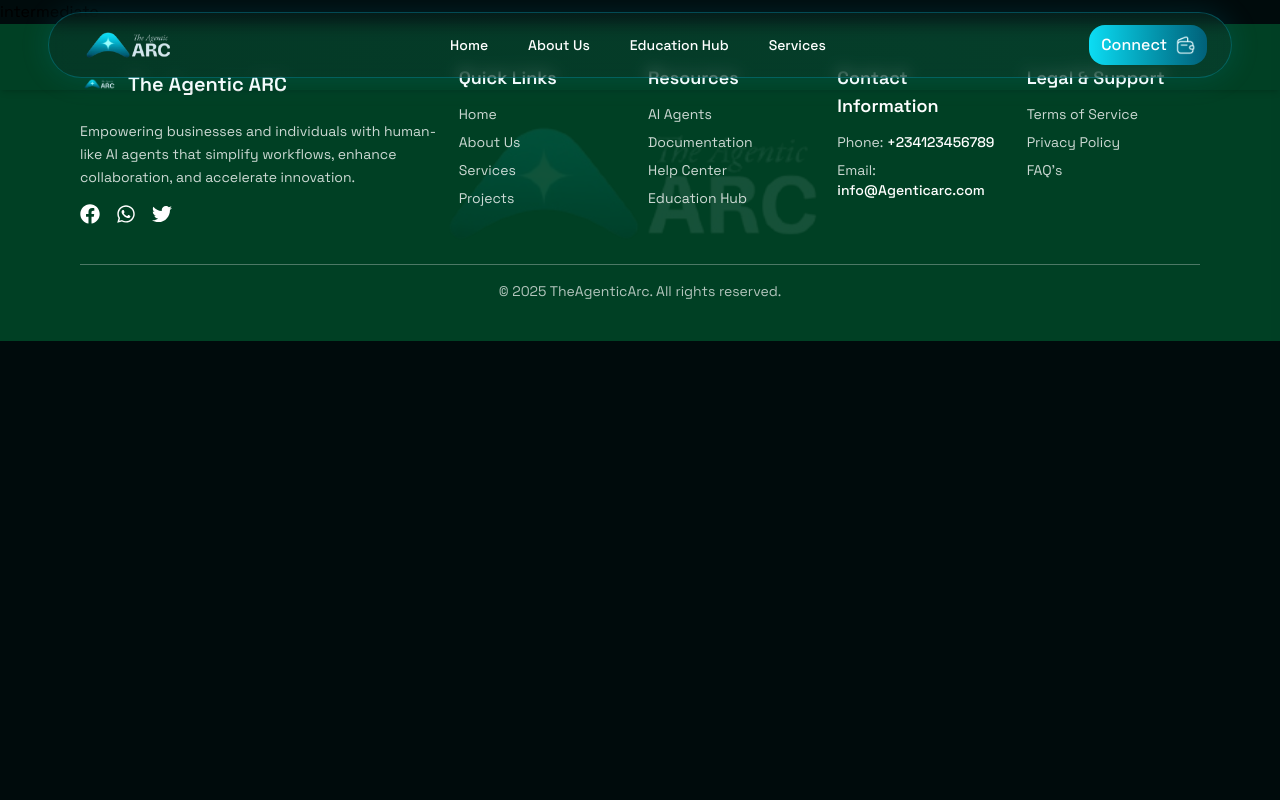
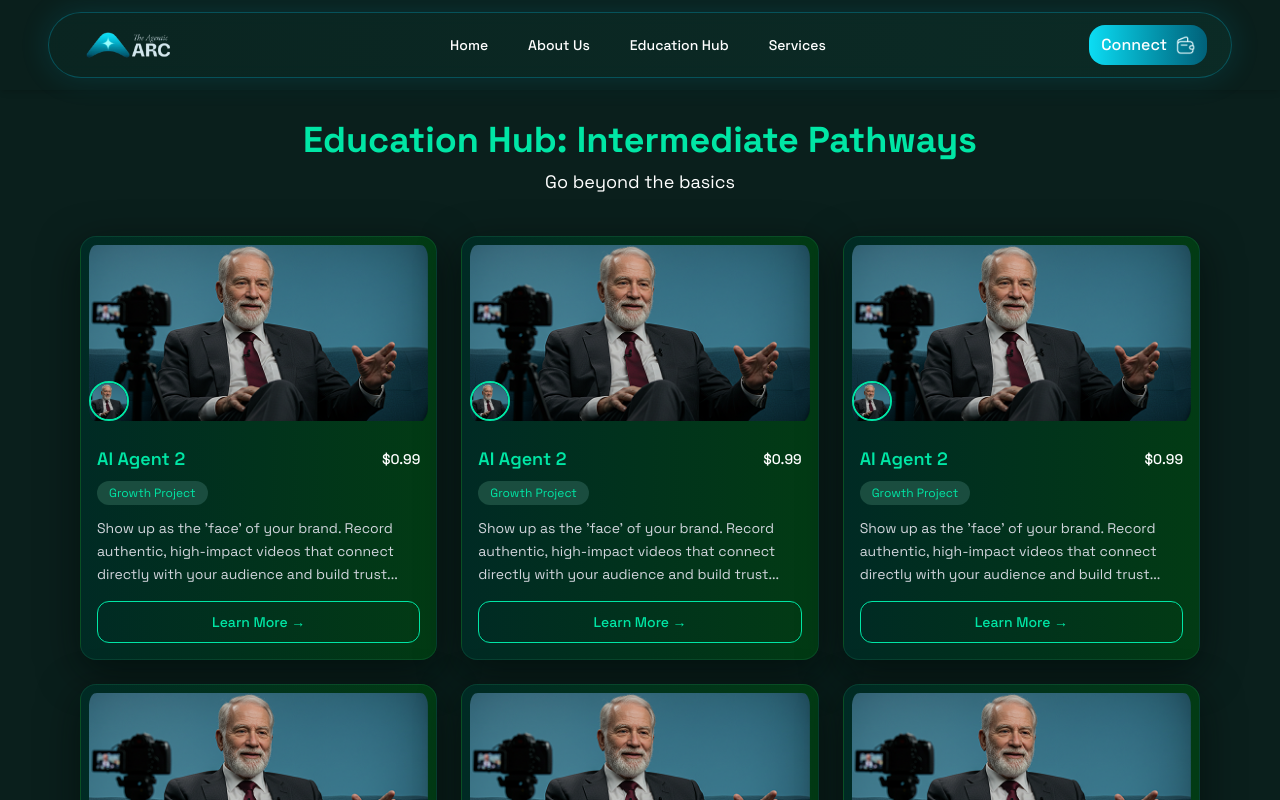
Before and after one commit to G3ntl3/Agentic-Arc, a React (Vite) app: page /intermediate in a window 1280 px wide. Shown: the top 800 px of the page. Built offline with nearby package versions, Linux system fonts and the light colour scheme; no server answers; a web font is replaced by a local one.

Commit message:
added intermediate component

```diff
--- a/src/pages/Education Hub/Basic.jsx
+++ b/src/pages/Education Hub/Basic.jsx
@@ -71,7 +71,7 @@ const Basic = () => {
         </div>
       </div>
             <h3 className=" text-xl font-semibold mb-2 text-[#37dca1]">{c.title}</h3>
-            <p className=" text text-white text-sm leading-relaxed text-[#37dca1]">
+            <p className=" text text- text-sm leading-relaxed text-[#37dca1]">
               {c.text}
             </p>
           </div>
--- a/src/pages/Education Hub/Intermediate.jsx
+++ b/src/pages/Education Hub/Intermediate.jsx
@@ -1,11 +1,164 @@
-import React from 'react'
+import React from 'react';
+import faceless from '../../assets/sevices/faced.png';
 
 const Intermediate = () => {
+  const courses = [
+    {
+      id: 1,
+      title: "AI Agent 2",
+      price: "$0.99",
+      category: "Growth Project",
+      image: faceless,
+      avatar: faceless,
+      description: "Show up as the 'face' of your brand. Record authentic, high-impact videos that connect directly with your audience and build trust..."
+    },
+    {
+      id: 2,
+      title: "AI Agent 2",
+      price: "$0.99",
+      category: "Growth Project",
+      image: faceless,
+      avatar: faceless,
+      description: "Show up as the 'face' of your brand. Record authentic, high-impact videos that connect directly with your audience and build trust..."
+    },
+    {
+      id: 3,
+      title: "AI Agent 2",
+      price: "$0.99",
+      category: "Growth Project",
+      image:faceless,
+      avatar:faceless,
+      description: "Show up as the 'face' of your brand. Record authentic, high-impact videos that connect directly with your audience and build trust..."
+    },
+    {
+      id: 4,
+      title: "AI Agent 2",
+      price: "$0.99",
+      category: "Growth Project",
+      image: faceless,
+      avatar: faceless,
+      description: "Show up as the 'face' of your brand. Record authentic, high-impact videos that connect directly with your audience and build trust..."
+    },
+    {
+      id: 5,
+      title: "AI Agent 2",
+      price: "$0.99",
+      category: "Growth Project",
+      image: faceless,
+      avatar: faceless,
+      description: "Show up as the 'face' of your brand. Record authentic, high-impact videos that connect directly with your audience and build trust..."
+    },
+    {
+      id: 6,
+      title: "AI Agent 2",
+      price: "$0.99",
+      category: "Growth Project",
+      image:faceless,
+      avatar:faceless,
+      description: "Show up as the 'face' of your brand. Record authentic, high-impact videos that connect directly with your audience and build trust..."
+    },
+    {
+      id: 7,
+      title: "AI Agent 2",
+      price: "$0.99",
+      category: "Growth Project",
+      image: faceless,
+      avatar: faceless,
+      description: "Show up as the 'face' of your brand. Record authentic, high-impact videos that connect directly with your audience and build trust..."
+    },
+    {
+      id: 8,
+      title: "AI Agent 2",
+      price: "$0.99",
+      category: "Growth Project",
+      image: faceless,
+      avatar: faceless,
+      description: "Show up as the 'face' of your brand. Record authentic, high-impact videos that connect directly with your audience and build trust..."
+    },
+    {
+      id: 9,
+      title: "AI Agent 2",
+      price: "$0.99",
+      category: "Growth Project",
+      image:faceless,
+      avatar:faceless,
+      description: "Show up as the 'face' of your brand. Record authentic, high-impact videos that connect directly with your audience and build trust..."
+    }
+  ];
+
   return (
-    <div>
-      intermediate
+    <div className="bg-[#0a1f1c] min-h-screen py-10 px-4 sm:px-6 lg:px-20 lg:pt-30 pt-20">
+      {/* Header */}
+      <div className="text-center mb-10">
+        <h1 className="text-2xl sm:text-3xl lg:text-4xl font-bold text-[#00e6a5] mb-2">
+          Education Hub: Intermediate Pathways
+        </h1>
+        <p className="text-white text-base sm:text-lg">
+          Go beyond the basics
+        </p>
+      </div>
+
+      {/* Cards Grid */}
+      <div className="grid grid-cols-2 lg:grid-cols-3 gap-4 sm:gap-6 max-w-7xl mx-auto">
+        {courses.map((course) => (
+          <div
+            key={course.id}
+            className="rounded-2xl overflow-hidden flex flex-col"
+            style={{
+               background: "linear-gradient(90deg, #002A24 0%,  #023B14 100%)",
+  border: "1px solid rgba(61,220,151,0.12)",
+  boxShadow: "0 12px 40px rgba(2,8,6,0.6)",
+  backdropFilter: "blur(6px)",
+            }}
+          >
+            {/* Image Section */}
+            <div className="relative">
+              <img
+                src={course.image}
+                alt={course.title}
+                className="w-full h-32 sm:h-40 lg:h-48 object-cover p-2 rounded-t-2xl"
+              />
+              <div className="absolute left-2 bottom-2">
+                <img
+                  src={course.avatar}
+                  alt={`${course.title} avatar`}
+                  className="w-8 h-8 sm:w-10 sm:h-10 rounded-full border-2 border-[#00e6a5] object-cover"
+                />
+              </div>
+            </div>
+
+            {/* Content Section */}
+            <div className="p-3 sm:p-4 flex-1 flex flex-col">
+              {/* Title and Price */}
+              <div className="flex items-center justify-between mb-2">
+                <h3 className="text-sm sm:text-base lg:text-lg font-semibold text-[#00e6a5]">
+                  {course.title}
+                </h3>
+                <span className="text-xs sm:text-sm text-white font-medium">
+                  {course.price}
+                </span>
+              </div>
+
+              {/* Category Badge */}
+              <span className="inline-block text-[10px] sm:text-xs px-2 sm:px-3 py-1 rounded-full bg-[#1a4d3f] text-[#00e6a5] mb-2 sm:mb-3 w-fit">
+                {course.category}
+              </span>
+
+              {/* Description */}
+              <p className="text-[10px] sm:text-xs lg:text-sm text-gray-300 mb-3 sm:mb-4 flex-1 leading-relaxed">
+                {course.description}
+              </p>
+
+              {/* Learn More Button */}
+              <button className="w-full py-2 sm:py-2.5 border border-[#00e6a5] text-[#00e6a5] bg-transparent rounded-xl hover:bg-[#00e6a5]/10 transition-all text-xs sm:text-sm font-medium">
+                Learn More →
+              </button>
+            </div>
+          </div>
+        ))}
+      </div>
     </div>
-  )
-}
+  );
+};
 
-export default Intermediate
+export default Intermediate;
--- a/src/pages/Educationhub.jsx
+++ b/src/pages/Educationhub.jsx
@@ -3,6 +3,7 @@ import { useNavigate } from "react-router-dom";
 import basiclogo from "../assets/icon/basic.png";
 import advancedlogo from "../assets/icon/advanced.png";
 import intermediatelogo from "../assets/icon/intermediate.png";
+
 const plans = [
   {
     title: "Basic",
@@ -35,9 +36,9 @@ const EducationHub = () => {
   const navigate = useNavigate();
 
   return (
-    <div className="w-full py-16 px-4 md:px-10 bg-[#020b0a] text-white  lg:mt-10">
+    <div className="w-full py-16 px-4 md:px-10 bg-[#020b0a] text-white lg:mt-10">
       {/* Header */}
-      <div className="text-center mb-14 ">
+      <div className="text-center mb-14">
         <h2 className="text-3xl md:text-4xl font-semibold gradient-text">
           Education Hub
         </h2>
@@ -63,7 +64,7 @@ const EducationHub = () => {
             {/* Title */}
             <div className="flex flex-row justify-center mb-8 items-center">
               <img src={plan.img} alt="" className="w-10 mr-2" />
-              <h3 className="text-xl font-semibold  text-[#b6ffe2]">
+              <h3 className="text-xl font-semibold text-[#b6ffe2]">
                 {plan.title}
               </h3>
             </div>
@@ -103,16 +104,22 @@ const EducationHub = () => {
       <div className="text-center mt-14 space-y-3">
         <p className="text-gray-300">
           I Know A Little About Web3{" "}
-          <a href="#" className="text-[#33ffc0] underline">
+          <button
+            onClick={() => navigate('/intermediate')}
+            className="text-[#33ffc0] underline hover:text-[#25ffa0] transition-colors"
+          >
             Go to Intermediate
-          </a>
+          </button>
         </p>
 
         <p className="text-gray-300">
           I'm Experienced In Web3{" "}
-          <a href="#" className="text-[#33ffc0] underline">
+          <button
+            onClick={() => navigate('/advanced')}
+            className="text-[#33ffc0] underline hover:text-[#25ffa0] transition-colors"
+          >
             Go to Advanced
-          </a>
+          </button>
         </p>
       </div>
     </div>
```
